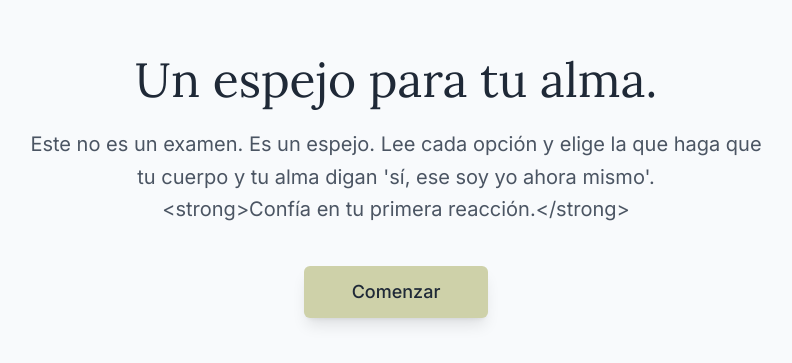
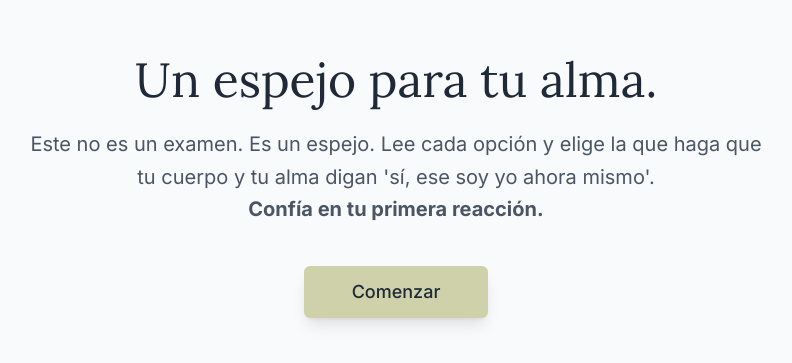
Before and after one commit to magiasdu/Auto-Diagnostico, a React (Vite) app: page / in a window 1280 px wide. Shown: the part 213-576 px from the top of the page, without its empty margins (244-1036 px from the left). Built offline with nearby package versions, Linux system fonts and the light colour scheme; the HTML template or start-up script is replaced by a standard one.

Commit message:
Add files via upload
fix

```diff
--- a/src/components/SafeText.tsx
+++ b/src/components/SafeText.tsx
@@ -10,7 +10,7 @@ const SafeText: React.FC<SafeTextProps> = ({ text, className = '' }) => {
     const parts = text.split('<br>');
 
     return parts.map((part, index) => {
-      const strongMatch = part.match(/^(.+?)<strong>(.+?)<\/strong>(.*)$/);
+      const strongMatch = part.match(/(.*?)<strong>(.+?)<\/strong>(.*)/);
 
       if (strongMatch) {
         const [, before, strongText, after] = strongMatch;
```
